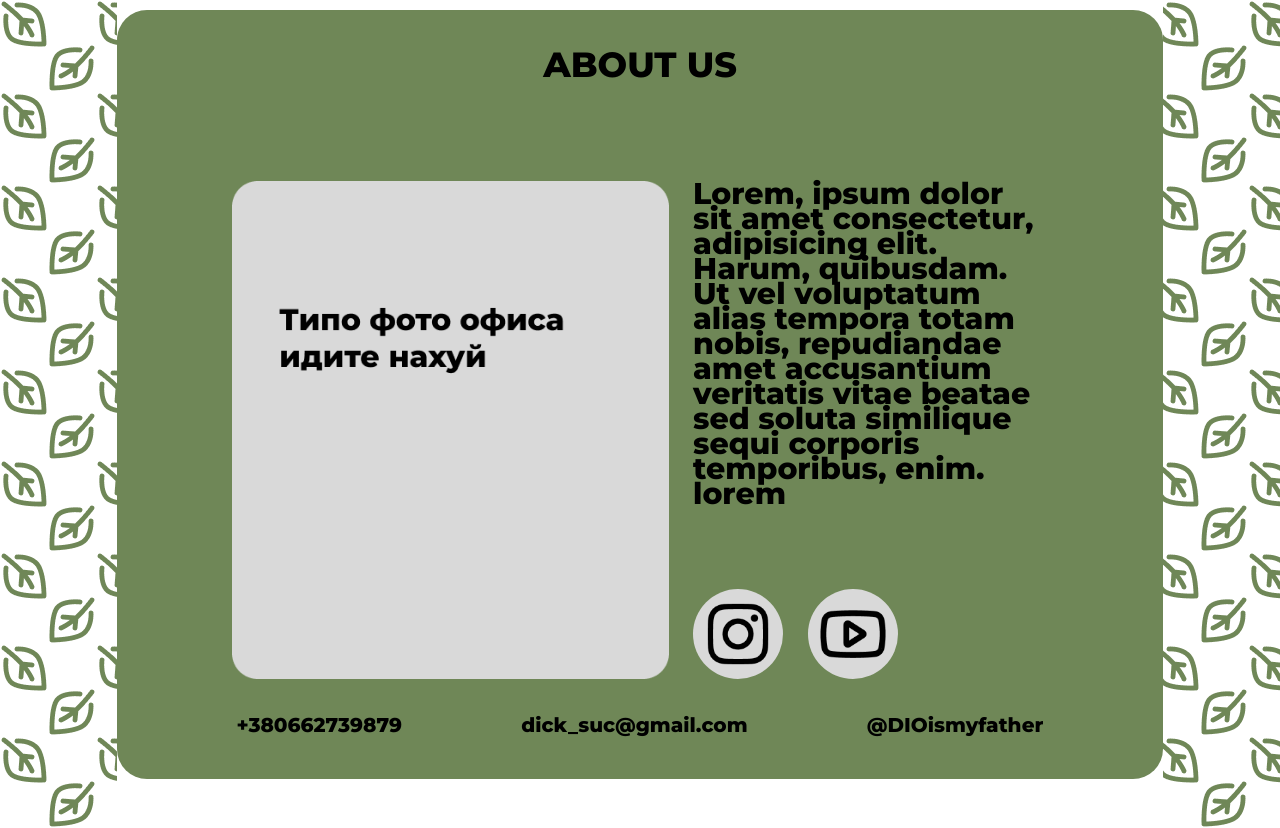
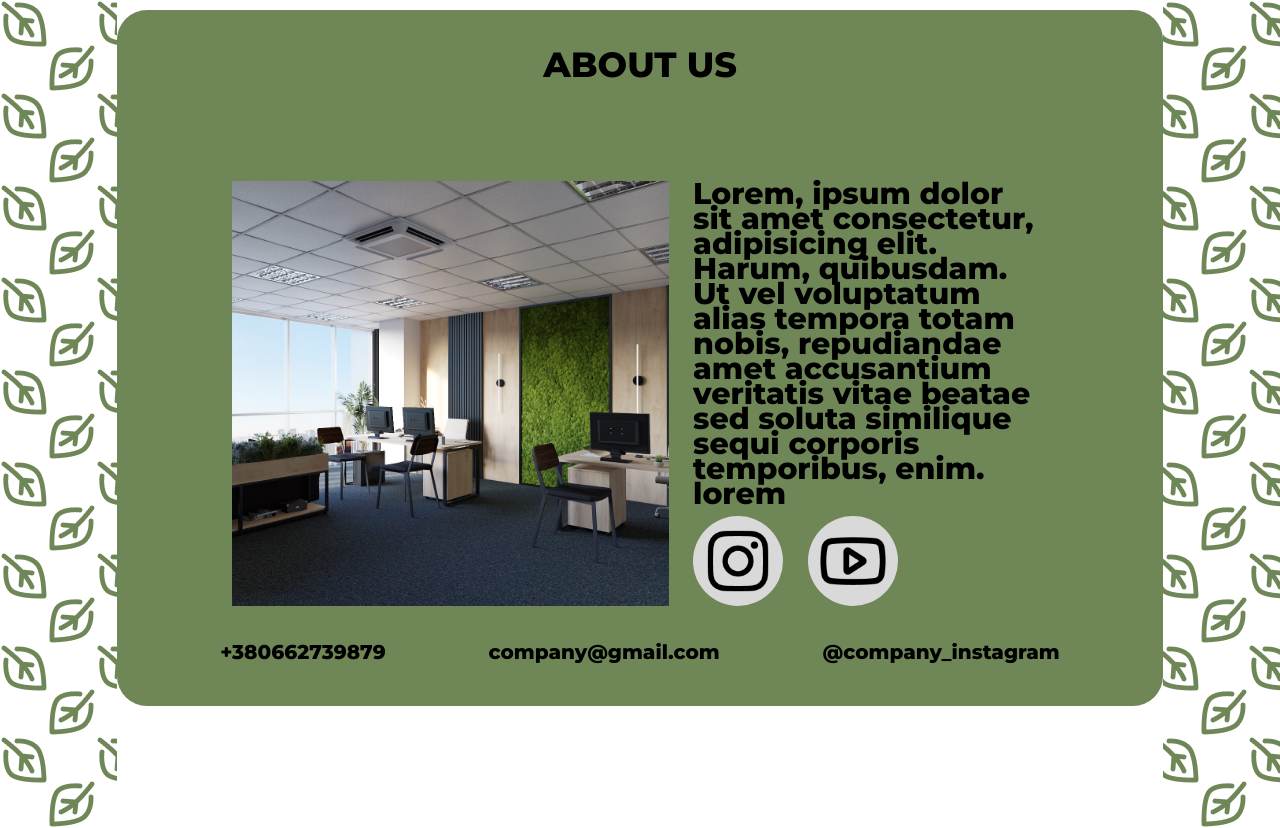
Before and after one commit to Rinoka05/chatea, a plain HTML site: page index.html in a window 1280 px wide. Shown: the part 2760-3588 px from the top of the page. Drawn offline with nearby package versions, Linux system fonts and the light colour scheme.

Commit message:
Add files via upload

```diff
--- a/#source/scss/aboutus.scss
+++ b/#source/scss/aboutus.scss
@@ -39,10 +39,13 @@
 
 }
 .aboutus__image {
-
+	height: 100%;
 	width: 100%;
+	position: relative;
 	& img{
+		height: 100%;
 		width: 100%;
+		object-fit: cover;
 	}
 }
 .aboutus__body {
--- a/index.html
+++ b/index.html
@@ -21,7 +21,6 @@
 							<div class="menu__option"><a href="#">Contacts</a></div>
 						</nav>
 						<div class="header__burger">
-
 						</div>
 					</div>
 					<div class="header__row">
@@ -180,7 +179,7 @@
 					<div class="aboutus__title">ABOUT US</div>
 					<div class="aboutus__row">
 						<div class="aboutus__column aboutus__column_1">
-							<div class="aboutus__image"><img src="img/aboutus/officephoto.png" alt=""></div>
+							<div class="aboutus__image"><img src="img/aboutus/office.jpg" alt="hah"></div>
 						</div>
 						<div class="aboutus__column aboutus__column_2">
 							<div class="aboutus__body">
@@ -196,8 +195,8 @@
 					</div>
 					<div class="aboutus__inforow">
 						<div class="aboutus__downtext">+380662739879</div>
-						<div class="aboutus__downtext">dick_suc@gmail.com</div>
-						<div class="aboutus__downtext">@DIOismyfather</div>
+						<div class="aboutus__downtext">company@gmail.com</div>
+						<div class="aboutus__downtext">@company_instagram</div>
 					</div>
 				</div>
 			</div>
@@ -218,7 +217,7 @@
 				<div class="container">
 					<div class="footer__row">
 						<div class="footer__column"><div class="footer__text">CHATEA</div></div>
-						<div class="footer__column"><div class="footer__text">DICK-SUCKERS COMPANY ALL RIGTHS RESERVED 2023</div></div>
+						<div class="footer__column"><div class="footer__text">CHATEA COMPANY ALL RIGTHS RESERVED 2023</div></div>
 						<div class="footer__column"><div class="footer__text">BAOBABSOFTWARE</div></div>
 					</div>
 				</div>
```
Also changed, not shown: css/style.css, img/aboutus/office.jpg (added).
